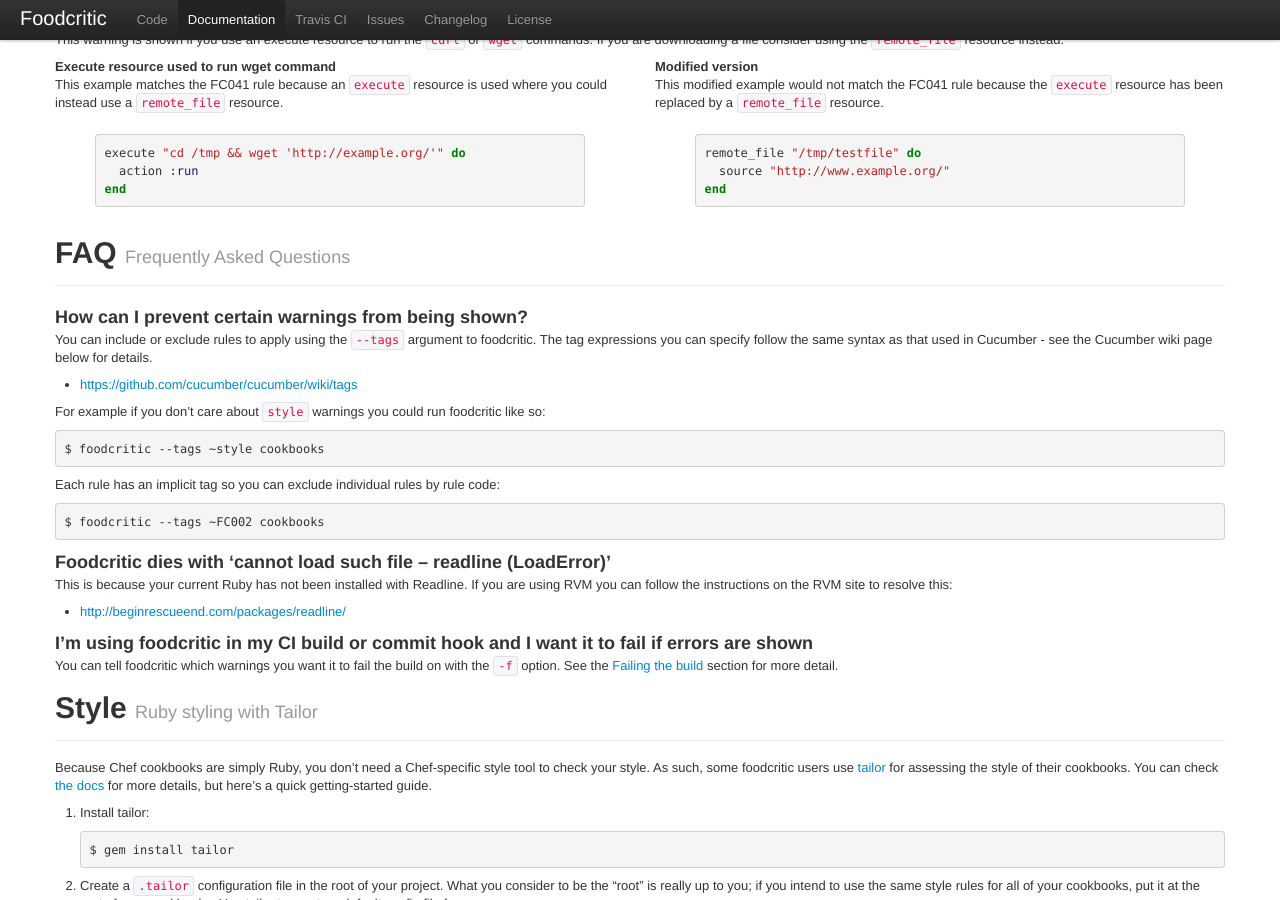
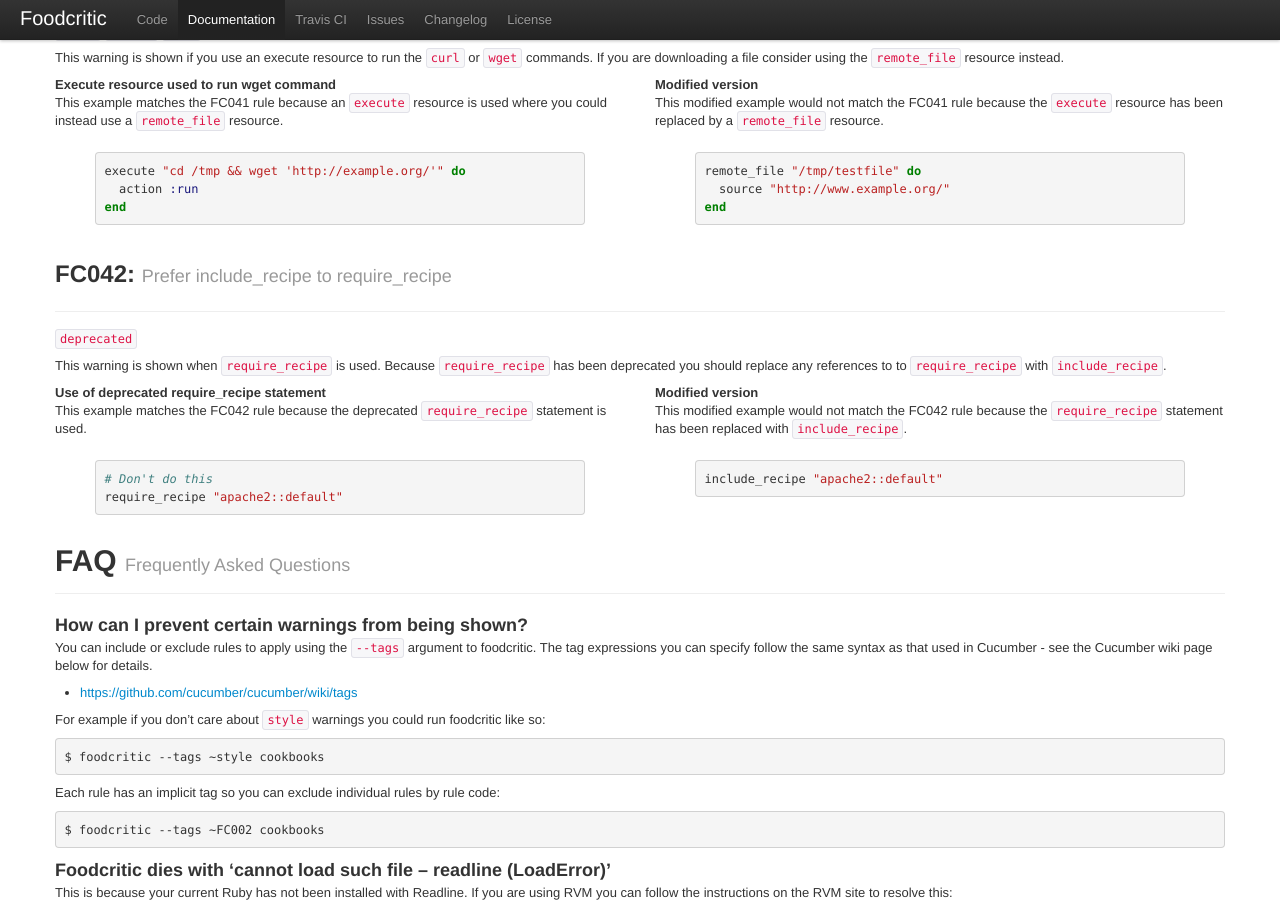
Before and after one commit to Foodcritic/foodcritic, a Jekyll site: the page built from index.html, in a window 1280 px wide and 900 px high, scrolled down 16007 px. Built offline with Jekyll 4.4.1, drawn with Linux system fonts in a browser that asks for light colours; some of the changed text lies outside the part shown.

Commit message:
FC042: Prefer include_recipe to require_recipe.

```diff
--- a/index.html
+++ b/index.html
@@ -1128,6 +1128,28 @@
           remote_file "/tmp/testfile" do
             source "http://www.example.org/"
           end
+  - code: FC042
+    name: Prefer include_recipe to require_recipe
+    tags:
+      - deprecated
+    summary: |
+      This warning is shown when `require_recipe` is used. Because
+      `require_recipe` has been deprecated you should replace any references to
+      to `require_recipe` with `include_recipe`.
+    examples:
+      - title: Use of deprecated require_recipe statement
+        text: |
+          This example matches the FC042 rule because the deprecated
+          `require_recipe` statement is used.
+        code: |
+          # Don't do this
+          require_recipe "apache2::default"
+      - title: Modified version
+        text: |
+          This modified example would not match the FC042 rule because the
+          `require_recipe` statement has been replaced with `include_recipe`.
+        code: |
+          include_recipe "apache2::default"
 
 api_methods:
   - name: attribute_access
```
